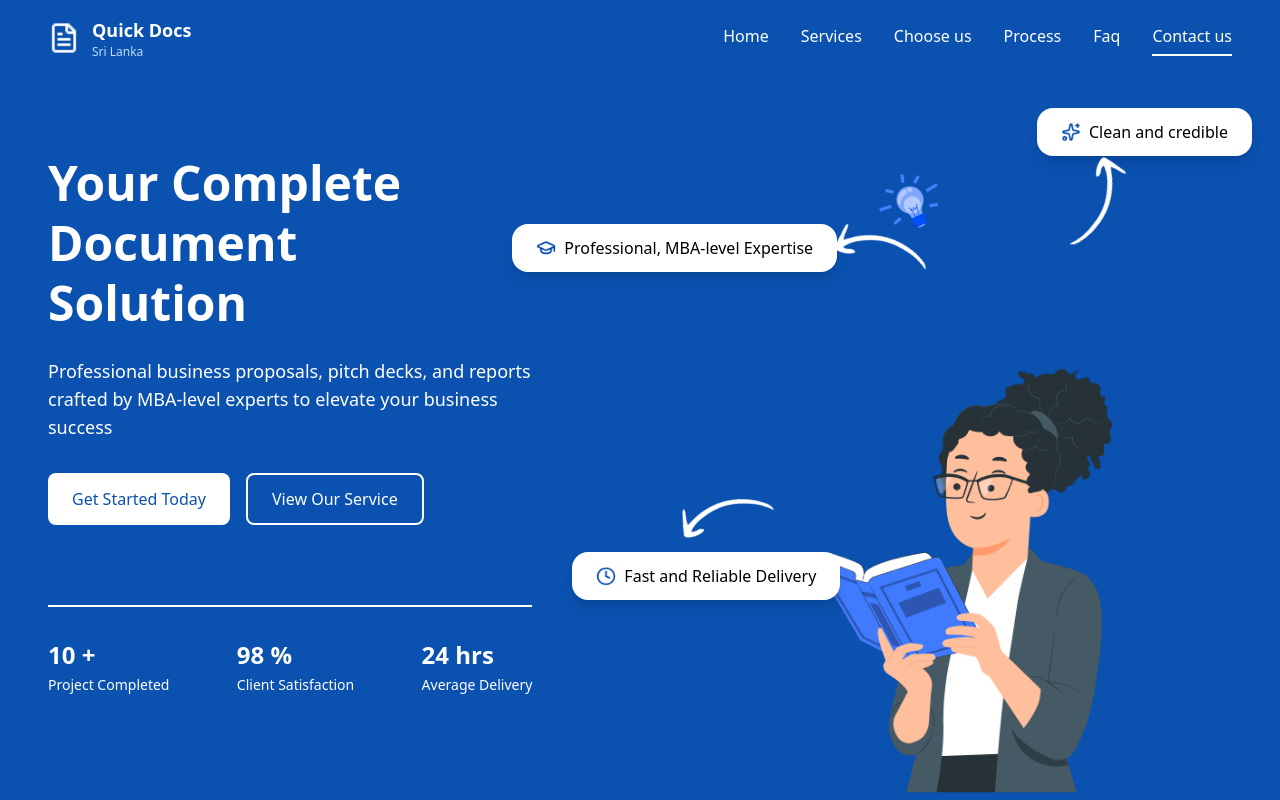
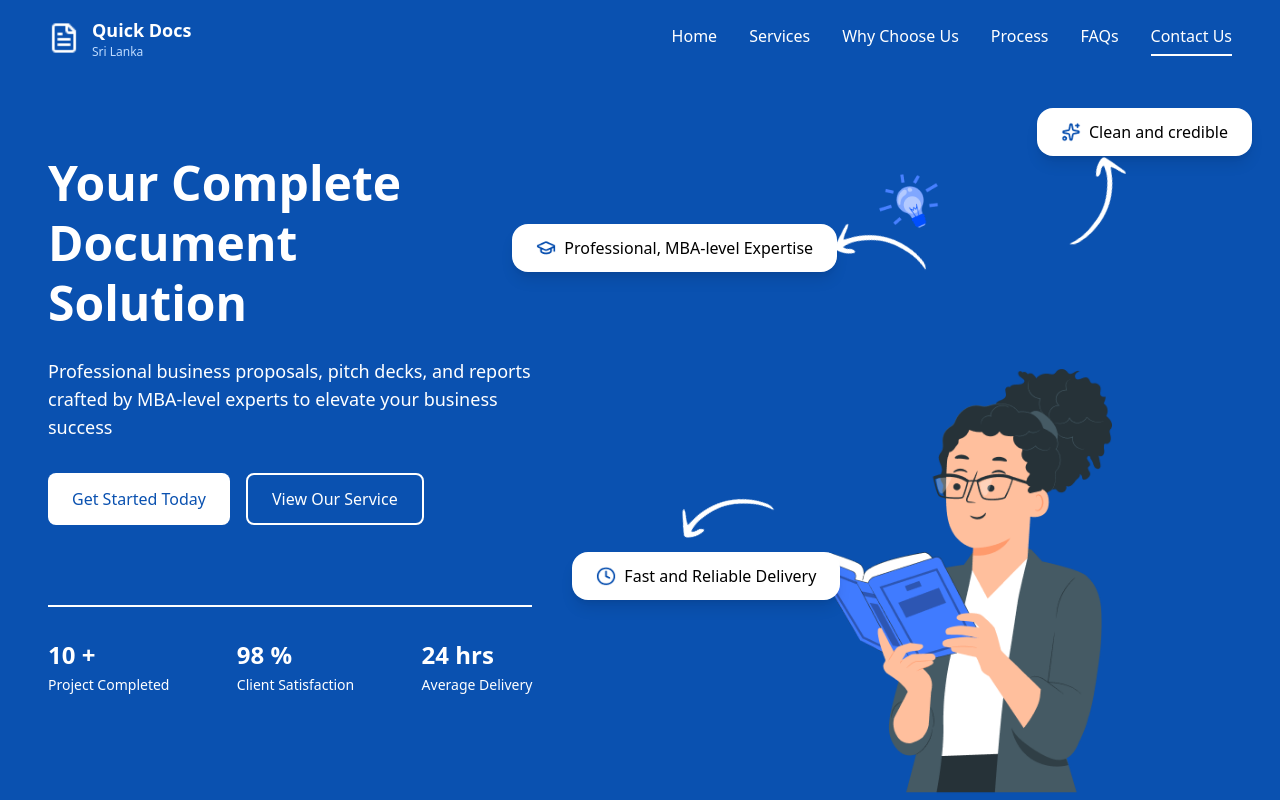
Before and after one commit to Cenzios/Quickdocs, a React (Vite) app: page / in a window 1280 px wide. Shown: the top 800 px of the page. Built offline with nearby package versions, Linux system fonts and the light colour scheme.

Commit message:
Refactor Navbar component to use custom labels for navigation items

```diff
--- a/src/components/Navbar.jsx
+++ b/src/components/Navbar.jsx
@@ -7,6 +7,7 @@ const Navbar = () => {
   const [activeLink, setActiveLink] = useState("home");
   const [isMobileMenuOpen, setIsMobileMenuOpen] = useState(false);
 
+  // Nav items (IDs used for scrolling)
   const navItems = [
     "home",
     "services",
@@ -15,6 +16,16 @@ const Navbar = () => {
     "faq",
     "contact-us",
   ];
+
+  // Custom display labels for nav items
+  const navLabels = {
+    home: "Home",
+    services: "Services",
+    "choose-us": "Why Choose Us",
+    process: "Process",
+    faq: "FAQs",
+    "contact-us": "Contact Us",
+  };
 
   useEffect(() => {
     const handleScroll = () => {
@@ -94,7 +105,7 @@ const Navbar = () => {
                 activeLink === item ? "after:w-full" : "after:w-0"
               } after:absolute after:left-0 after:-bottom-1 after:h-[2px] after:bg-white after:transition-all after:duration-300`}
             >
-              {item.charAt(0).toUpperCase() + item.slice(1).replace("-", " ")}
+              {navLabels[item]}
             </motion.a>
           ))}
         </nav>
@@ -137,8 +148,7 @@ const Navbar = () => {
                       : "font-medium"
                   }`}
                 >
-                  {item.charAt(0).toUpperCase() +
-                    item.slice(1).replace("-", " ")}
+                  {navLabels[item]}
                 </motion.a>
               ))}
             </motion.div>
```
